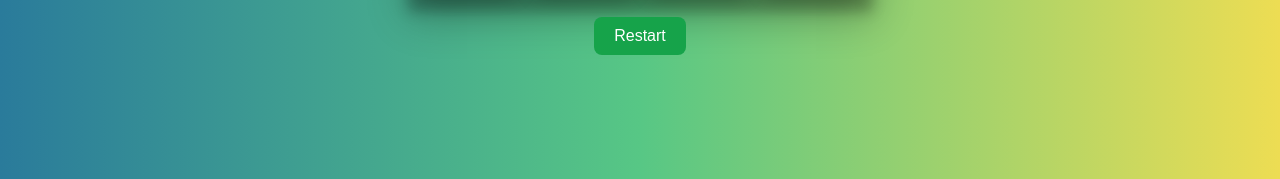
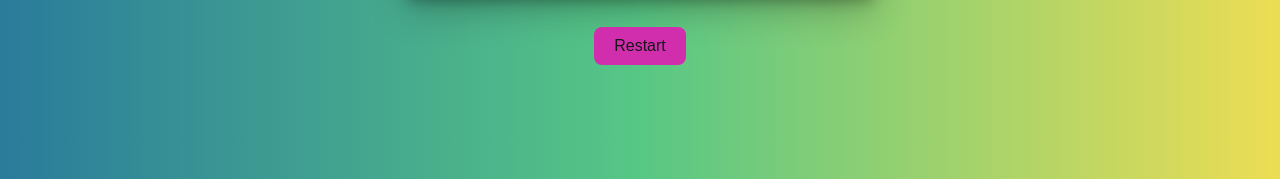
Before and after one commit to vaishnavi-oss719/mini-project, a plain HTML site: page index.html in a window 1280 px wide. Shown: the part 621-800 px from the top of the page. Drawn offline with Linux system fonts and the light colour scheme.

Commit message:
updated status

```diff
--- a/style.css
+++ b/style.css
@@ -94,13 +94,13 @@
     }
 
     button {
-      margin-top: 20px;
+      margin-top: 40px;
       padding: 10px 20px;
       font-size: 16px;
       border: none;
       border-radius: 8px;
-      background: #16a34a;
-      color: white;
+      background: #d12eae;
+      color: rgb(24, 23, 23);
       cursor: pointer;
     }
 
```
